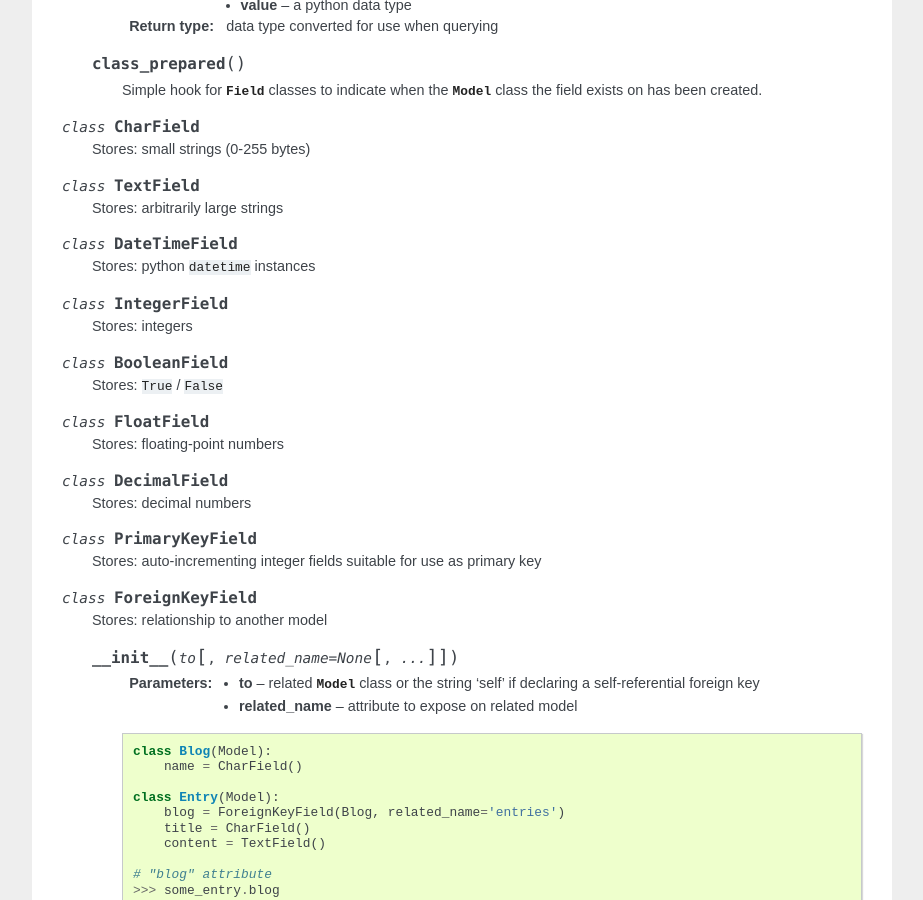
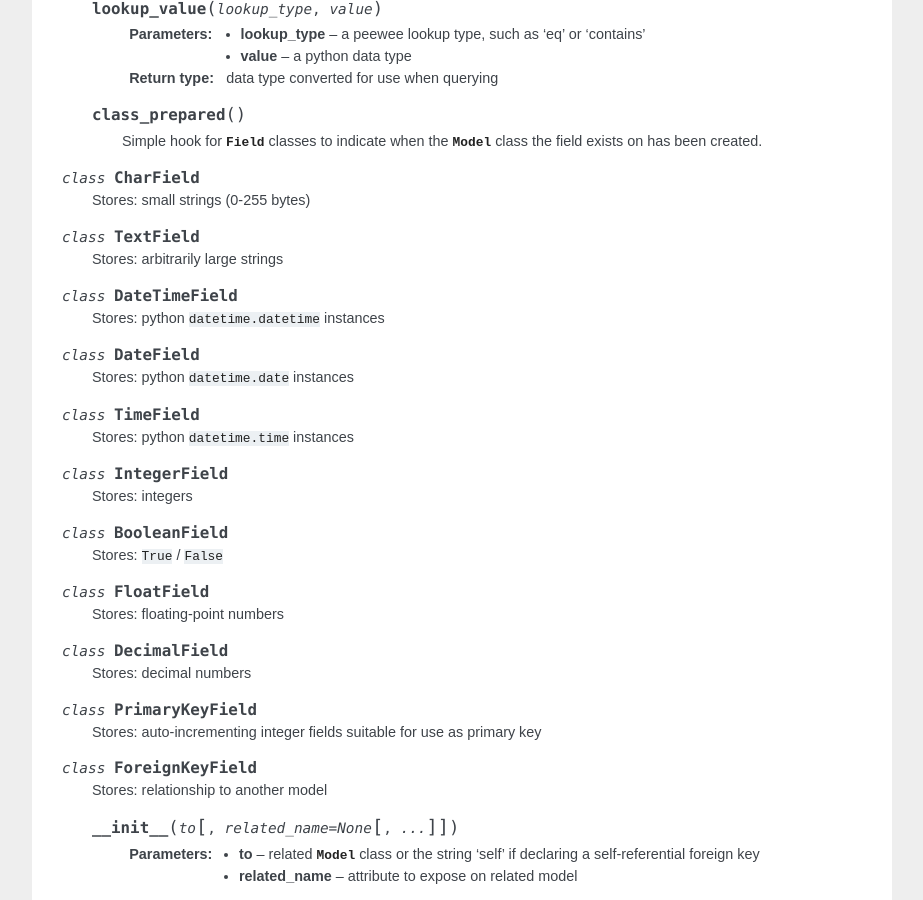
Before and after one commit to coleifer/peewee, a Sphinx documentation site: the page built from docs/peewee/fields.rst, in a window 1280 px wide and 900 px high, scrolled down 2893 px. Shown: the whole window, without its empty margins (198-1121 px from the left). Built offline with Sphinx 7.4.7, drawn with Linux system fonts in a browser that asks for light colours; some of the changed text lies outside the part shown.

Commit message:
Adding docs on date and time fields

```diff
--- a/docs/peewee/fields.rst
+++ b/docs/peewee/fields.rst
@@ -71,6 +71,8 @@ Field Type            Sqlite              Postgresql          MySQL
 ``DecimalField``      decimal             numeric             numeric
 ``PrimaryKeyField``   integer             serial              integer
 ``ForeignKeyField``   integer             integer             integer
+``DateField``         date                date                date
+``TimeField``         time                time                time
 ===================   =================   =================   =================
 
 Some fields take special parameters...
@@ -194,7 +196,15 @@ Field class API
 
 .. py:class:: DateTimeField
 
-    Stores: python ``datetime`` instances
+    Stores: python ``datetime.datetime`` instances
+
+.. py:class:: DateField
+
+    Stores: python ``datetime.date`` instances
+
+.. py:class:: TimeField
+
+    Stores: python ``datetime.time`` instances
 
 .. py:class:: IntegerField
 
```
